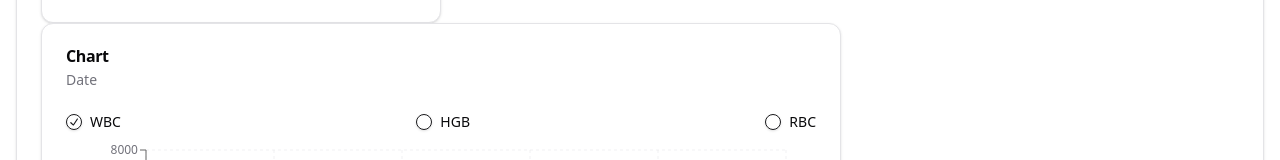
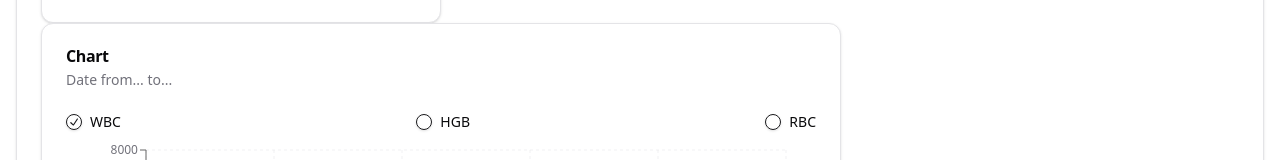
Before and after one commit to Steve23Joe/Blood-Count-fe, a React (Vite) app: page / in a window 1280 px wide. Shown: the part 1578-1738 px from the top of the page. Built offline with nearby package versions, Linux system fonts and the light colour scheme.

Commit message:
Update ControlAndDisplay.tsx

```diff
--- a/src/components/ControlAndDisplay.tsx
+++ b/src/components/ControlAndDisplay.tsx
@@ -358,7 +358,7 @@ const ControlAndDisplay: React.FC = () => {
                     <Card className="w-[800px] h-[400px]">
                         <CardHeader>
                             <CardTitle>Chart</CardTitle>
-                            <CardDescription>Date</CardDescription>
+                            <CardDescription>Date from... to...</CardDescription>
                         </CardHeader>
                         <CardContent >
                                 <RadioGroup
```
